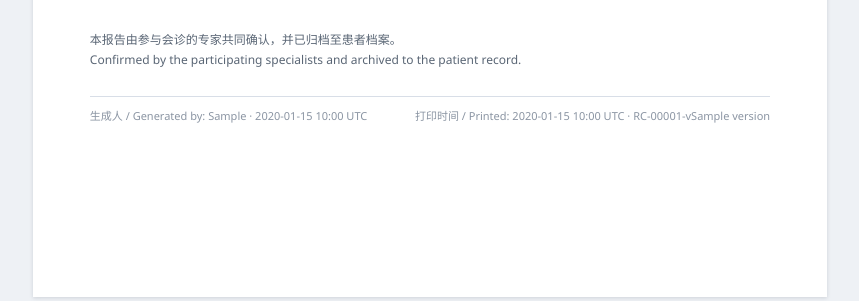
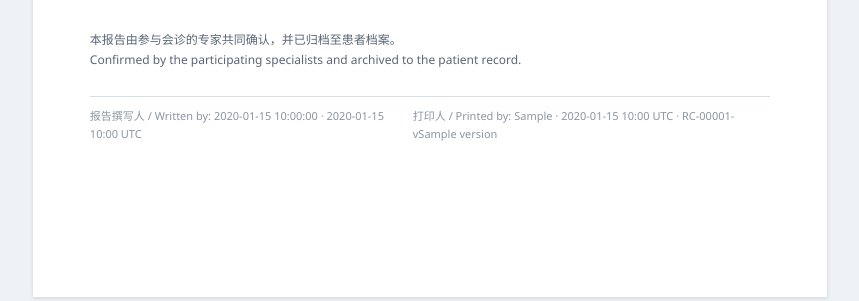
Before and after one commit to C202044zxy/Doctor-Work-Platform, a Python web app: template backend/app/templates/meeting_report.html in a window 1280 px wide. Shown: the part 941-1242 px from the top of the page, without its empty margins (210-1069 px from the left). Run offline with Jinja, Linux system fonts and the light colour scheme; the template is opened without the code that fills it: most values are stand-ins (such as "Sample title", 1, 10 or a date in 2020).

Commit message:
fix: M5-03 -- one author on both the report panel and the printable sheet
The panel named the report's author while the sheet named whoever clicked
print, so one report read "Written by Dr Chen" on screen and "Dr Wang" on
the sheet. The sheet now names the author and gives the printer a line of
its own.

The panel's expert-opinion list carried no heading either, so its first
avatar read as the report's author. It now wears the same "Expert
opinions" label the sheet uses.

```diff
--- a/backend/app/templates/meeting_report.html
+++ b/backend/app/templates/meeting_report.html
@@ -334,11 +334,12 @@
 
       <footer class="sheet-foot">
         <span>
-          生成人 / Generated by: {{ printed_by }} ·
+          报告撰写人 / Written by: {{ report.created_by_name }} ·
           {{ report.created_at.strftime("%Y-%m-%d %H:%M") }} UTC
         </span>
         <span>
-          打印时间 / Printed: {{ printed_at.strftime("%Y-%m-%d %H:%M") }} UTC ·
+          打印人 / Printed by: {{ printed_by }} ·
+          {{ printed_at.strftime("%Y-%m-%d %H:%M") }} UTC ·
           RC-{{ "%05d"|format(meeting.id) }}-v{{ report.version }}
         </span>
       </footer>
--- a/frontend/src/views/RemoteConsultationView.vue
+++ b/frontend/src/views/RemoteConsultationView.vue
@@ -883,6 +883,7 @@ onMounted(load)
               <span class="data">{{ stamp(report.created_at) }}</span>
             </p>
 
+            <h4 class="report-heading">Expert opinions ({{ report.expert_opinions.length }})</h4>
             <ul class="opinions">
               <li
                 v-for="opinion in report.expert_opinions"
```
